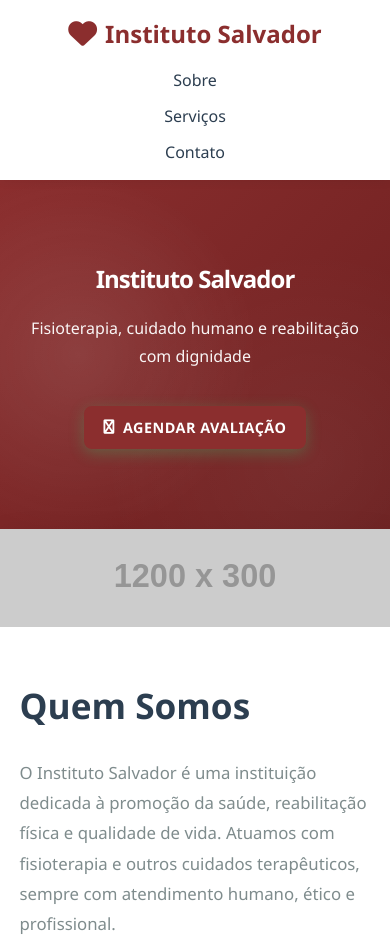
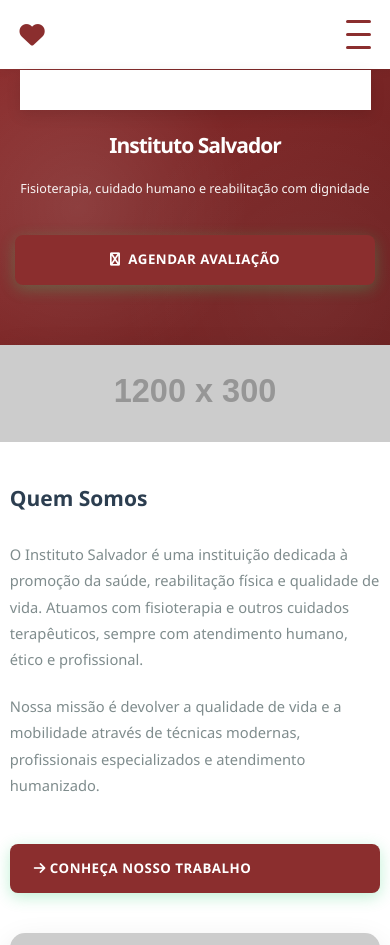
Before and after one commit to 7ggo7/teste-instituto-salvador, a plain HTML site: page index.html in a window 390 px wide. Shown: the top 945 px of the page. Drawn offline with Linux system fonts and the light colour scheme; placeholder pictures from the web are drawn by us.

Commit message:
Add files via upload

```diff
--- a/index.html
+++ b/index.html
@@ -13,15 +13,37 @@
 <nav class="navbar">
     <div class="nav-container">
         <div class="nav-logo">
-            <i class="fas fa-heart"></i> Instituto Salvador
+            <i class="fas fa-heart"></i> <span class="logo-texto">Instituto Salvador</span>
         </div>
-        <ul class="nav-menu">
+        <button class="menu-toggle" id="menuToggle">
+            <span></span>
+            <span></span>
+            <span></span>
+        </button>
+        <ul class="nav-menu" id="navMenu">
             <li><a href="#sobre" class="nav-link">Sobre</a></li>
             <li><a href="#servicos" class="nav-link">Serviços</a></li>
             <li><a href="#contato" class="nav-link">Contato</a></li>
         </ul>
     </div>
 </nav>
+
+<script>
+    const menuToggle = document.getElementById('menuToggle');
+    const navMenu = document.getElementById('navMenu');
+
+    menuToggle.addEventListener('click', function() {
+        menuToggle.classList.toggle('active');
+        navMenu.classList.toggle('active');
+    });
+
+    document.querySelectorAll('.nav-link').forEach(link => {
+        link.addEventListener('click', function() {
+            menuToggle.classList.remove('active');
+            navMenu.classList.remove('active');
+        });
+    });
+</script>
 
 <!-- HEADER / HERO -->
 <header class="hero">
--- a/style.css
+++ b/style.css
@@ -64,6 +64,7 @@
     justify-content: space-between;
     align-items: center;
     padding: 15px 0;
+    position: relative;
 }
 
 .nav-logo {
@@ -77,6 +78,41 @@
 
 .nav-logo i {
     font-size: 1.8rem;
+}
+
+.logo-texto {
+    white-space: nowrap;
+}
+
+.menu-toggle {
+    display: none;
+    flex-direction: column;
+    cursor: pointer;
+    background: none;
+    border: none;
+    padding: 0;
+    z-index: 101;
+}
+
+.menu-toggle span {
+    width: 25px;
+    height: 3px;
+    background: var(--cor-primaria);
+    margin: 5px 0;
+    border-radius: 3px;
+    transition: 0.3s ease;
+}
+
+.menu-toggle.active span:nth-child(1) {
+    transform: rotate(45deg) translate(10px, 10px);
+}
+
+.menu-toggle.active span:nth-child(2) {
+    opacity: 0;
+}
+
+.menu-toggle.active span:nth-child(3) {
+    transform: rotate(-45deg) translate(8px, -8px);
 }
 
 .nav-menu {
@@ -441,8 +477,51 @@
    ======================================== */
 
 @media (max-width: 768px) {
+@media (max-width: 768px) {
+    .menu-toggle {
+        display: flex;
+    }
+
     .nav-menu {
-        gap: 20px;
+        position: absolute;
+        top: 70px;
+        left: 0;
+        right: 0;
+        flex-direction: column;
+        gap: 0;
+        background: var(--cor-branco);
+        padding: 20px 0;
+        box-shadow: 0 5px 15px rgba(0,0,0,0.1);
+        max-height: 0;
+        overflow: hidden;
+        transition: max-height 0.3s ease;
+        z-index: 100;
+    }
+
+    .nav-menu.active {
+        max-height: 300px;
+    }
+
+    .nav-menu li {
+        padding: 0;
+    }
+
+    .nav-link {
+        display: block;
+        padding: 15px 20px;
+        border-bottom: 1px solid var(--cor-cinza);
+    }
+
+    .logo-texto {
+        display: none;
+    }
+
+    .nav-logo {
+        font-size: 1.2rem;
+    }
+
+    .hero {
+        padding: 80px 15px;
     }
 
     .hero h1 {
@@ -451,6 +530,14 @@
 
     .hero .tagline {
         font-size: 1rem;
+    }
+
+    .botao-primario,
+    .botao-secundario {
+        padding: 14px 24px;
+        font-size: 1rem;
+        width: 100%;
+        justify-content: center;
     }
 
     .secao-titulo {
@@ -469,40 +556,79 @@
     .contato-grid {
         grid-template-columns: 1fr;
     }
+
+    .container {
+        padding: 60px 0;
+    }
 }
 
 @media (max-width: 480px) {
-    .nav-container {
-        flex-direction: column;
-        gap: 15px;
+    html {
+        font-size: 14px;
     }
 
-    .nav-menu {
-        flex-direction: column;
-        gap: 10px;
-        text-align: center;
+    .nav-logo {
+        font-size: 1rem;
     }
 
     .hero {
-        padding: 80px 15px;
+        padding: 60px 15px;
     }
 
     .hero h1 {
         font-size: 1.5rem;
     }
 
+    .hero .tagline {
+        font-size: 0.9rem;
+    }
+
     .container {
-        padding: 50px 0;
+        padding: 40px 0;
+        width: 95%;
     }
 
     .card {
         padding: 25px 15px;
     }
 
+    .card-icon {
+        font-size: 2.5rem;
+    }
+
     .botao-primario,
     .botao-secundario {
-        padding: 10px 20px;
-        font-size: 0.9rem;
+        padding: 14px 24px;
+        font-size: 0.95rem;
+        width: 100%;
+    }
+
+    .botao-grande {
+        padding: 16px 24px;
+    }
+
+    .secao-titulo {
+        font-size: 1.5rem;
+    }
+
+    .secao-descricao {
+        font-size: 0.95rem;
+    }
+
+    .sobre-text h2 {
+        font-size: 1.5rem;
+    }
+
+    .banner {
+        max-height: 250px;
+    }
+
+    .contato-item {
+        padding: 20px;
+    }
+
+    .contato-item i {
+        font-size: 2rem;
     }
 }
 
```
